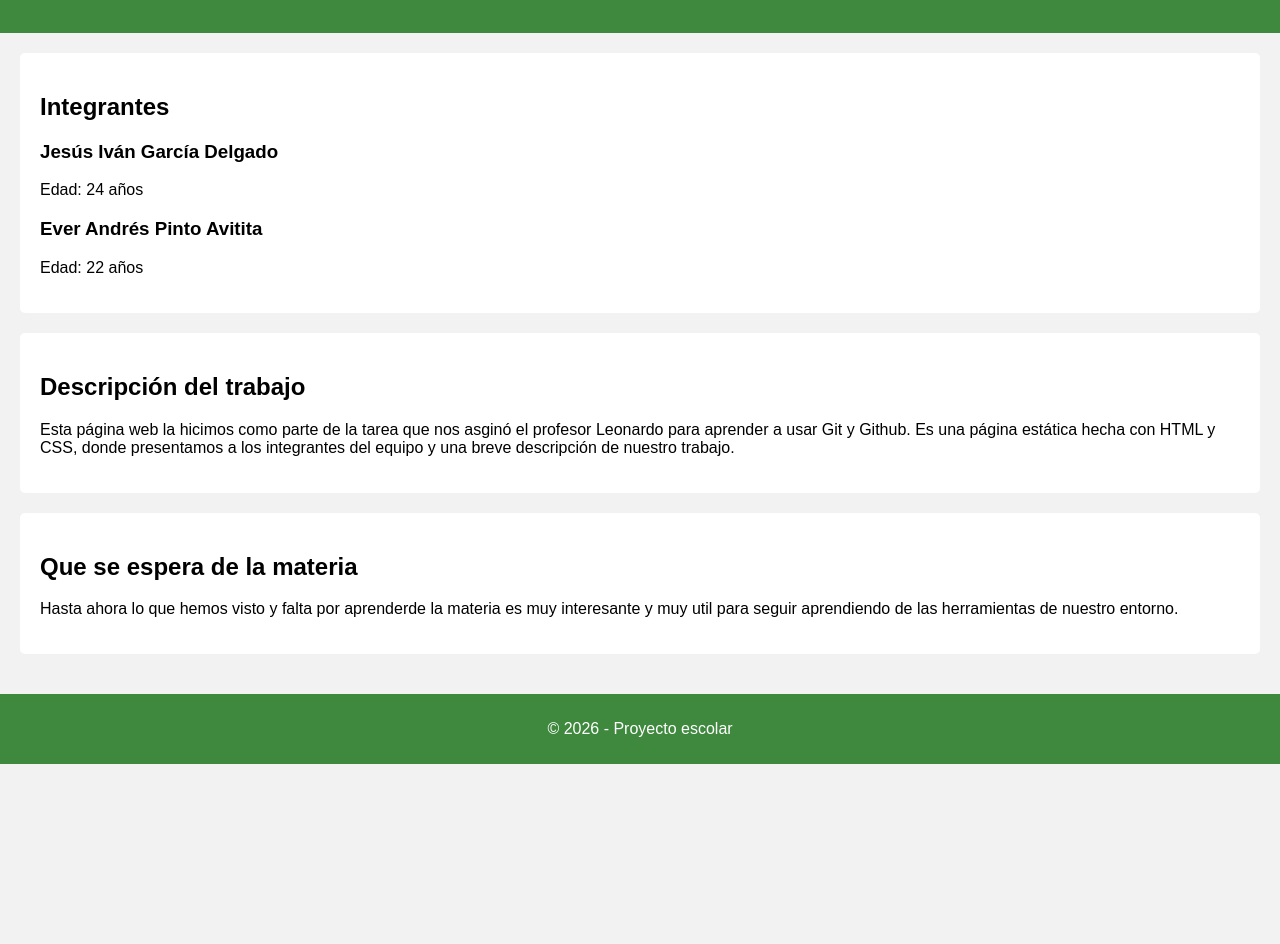
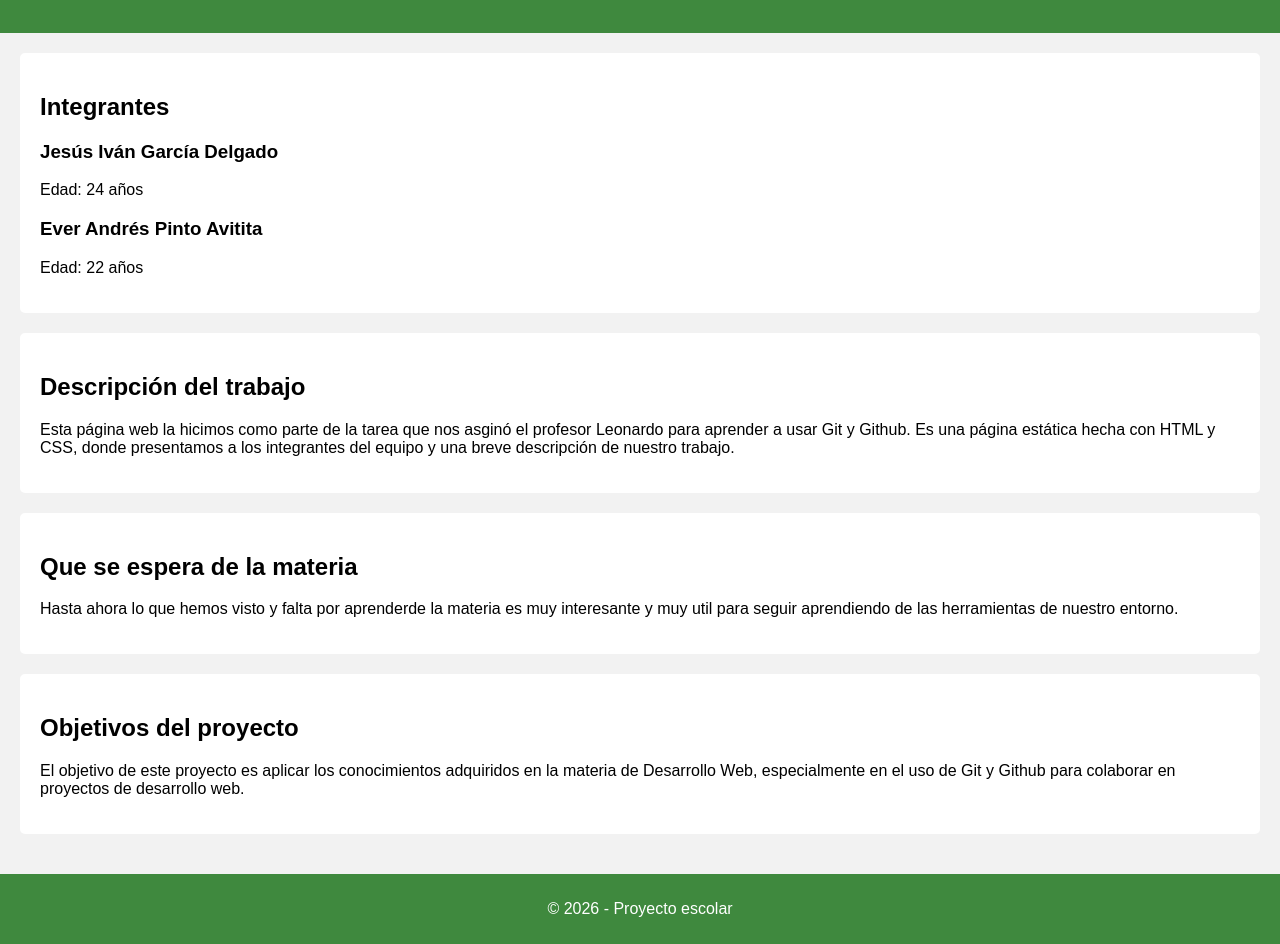
Before and after one commit to jesusivangd11/new_front-end, a plain HTML site: page pull_request/index.html in a window 1280 px wide. Shown: the part 121-1065 px from the top of the page. Before the commit the page ends 885 px from the top, so only its background shows below. Drawn offline with Linux system fonts and the light colour scheme.

Commit message:
objetivos del proyecto

```diff
--- a/pull_request/index.html
+++ b/pull_request/index.html
@@ -42,6 +42,13 @@
                Hasta ahora lo que hemos visto y falta por aprenderde la materia es muy interesante y muy util para seguir aprendiendo de las herramientas de nuestro entorno.
             </p>
         </section>
+        <section>
+            <h2>Objetivos del proyecto</h2>
+            <p>
+                El objetivo de este proyecto es aplicar los conocimientos adquiridos en la materia de Desarrollo Web,
+                especialmente en el uso de Git y Github para colaborar en proyectos de desarrollo web.
+            </p>
+        </section>
     </main>
 
     <footer>
```
